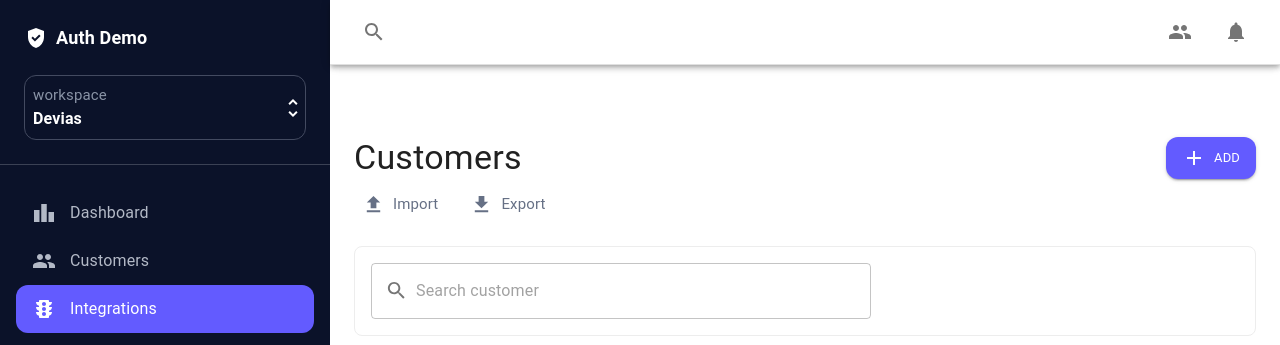
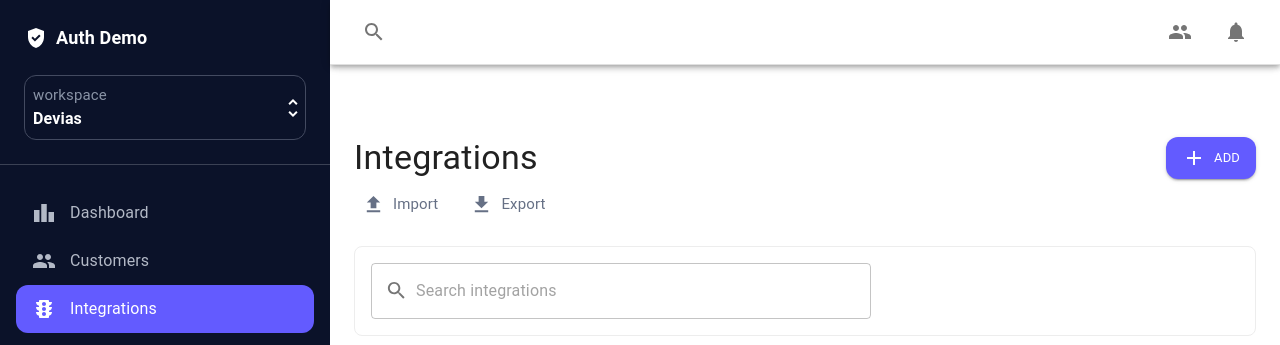
Before and after one commit to Amirhosseinzandi-web/dashboard, a Next.js app: page /integrations in a window 1280 px wide. Shown: the top 345 px of the page. Built offline with nearby package versions, Linux system fonts and the light colour scheme.

Commit message:
"Update CustomersInput component to accept title and placeholder props; pass appropriate props in CustomersRegistry and IntegrationsRegistry"

```diff
--- a/app/customers/CustomersInput/CustomersInput.tsx
+++ b/app/customers/CustomersInput/CustomersInput.tsx
@@ -8,12 +8,12 @@ import SearchIcon from '@mui/icons-material/Search';
 
 
 
-const CustomersInput = () => {
+const CustomersInput: React.FC<{ title: string, palceHolderTitle: string }> = ({ title, palceHolderTitle }) => {
     return (
         <>
             <Box>
                 <Stack direction={"row"} justifyContent={"space-between"}>
-                    <Typography variant="h4">Customers</Typography>
+                    <Typography variant="h4">{title}</Typography>
                     <Button variant="contained" sx={{ bgcolor: "#635BFF", color: "white", borderRadius: 3, display: "flex", gap: 1, ":hover": { bgcolor: "#4e36f5" } }}>
                         <AddIcon />
                         <Typography fontSize={13}>Add</Typography>
@@ -38,7 +38,7 @@ const CustomersInput = () => {
             </Box>
 
             <Box border={"1px solid #EDEDED"} borderRadius={2} height={"100%"} my={3} p={2}>
-                <TextField fullWidth placeholder="Search customer" sx={{ maxWidth: "500px" }}
+                <TextField fullWidth placeholder={palceHolderTitle} sx={{ maxWidth: "500px" }}
                     InputProps={{
                         startAdornment: (
                             <InputAdornment position="start">
--- a/app/customers/CustomersRegistry.tsx
+++ b/app/customers/CustomersRegistry.tsx
@@ -9,7 +9,7 @@ const CustomersRegistry: React.FC = () => {
 
     return (
         <Box>
-            <CustomersInput />
+            <CustomersInput title={"Customers"} palceHolderTitle={"Search customers"} />
             <Box>
                 <CustomersTables />
             </Box>
--- a/app/integrations/IntegrationsRegistry.tsx
+++ b/app/integrations/IntegrationsRegistry.tsx
@@ -7,7 +7,7 @@ import CompanyDetailsPanel from "./CompanyDetailsPanel/CompanyDetailsPanel";
 const IntegrationsRegistry: React.FC = () => {
     return (
         <Box>
-            <CustomersInput />
+            <CustomersInput title={"Integrations"} palceHolderTitle={"Search integrations"} />
             <CompanyDetailsPanel />
         </Box>
     );
--- a/components/Header/Header.tsx
+++ b/components/Header/Header.tsx
@@ -22,7 +22,7 @@ const Header = () => {
                 <Toolbar>
                     <Stack direction={"row"} justifyContent={"space-between"} width={"100%"}>
                         <Box display={"flex"} gap={2} alignItems={"center"}>
-                            <Tooltip title="Menu" sx={{ display: { xs: "block", lg: "none" } }}>
+                            <Tooltip title="Menu" sx={{ display: { xs: "flex", lg: "none" } }}>
                                 <IconButton onClick={() => setOpen(true)}>
                                     <MenuIcon sx={{ color: "rgba(0, 0, 0, 0.54)" }} />
                                 </IconButton>
```
